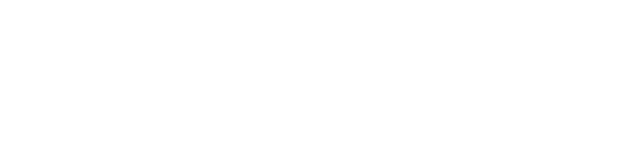
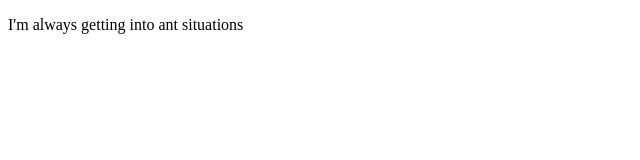
Before and after one commit to NaSpiess15/nickssite, a plain HTML site: page deedledignt_index.html in a window 1280 px wide. Shown: the whole page, without its empty margins (0-640 px from the left). Drawn offline with Linux system fonts and the light colour scheme.

Commit message:
Update deedledignt_index.html

```diff
--- a/deedledignt_index.html
+++ b/deedledignt_index.html
@@ -3,6 +3,7 @@
 <head>
 </head>
 <body>
+  <p>I'm always getting into ant situations</p>
 <img src:"images/enterimage.png" width="" height="" alt="">
 </body>
 </hmtl>
```
